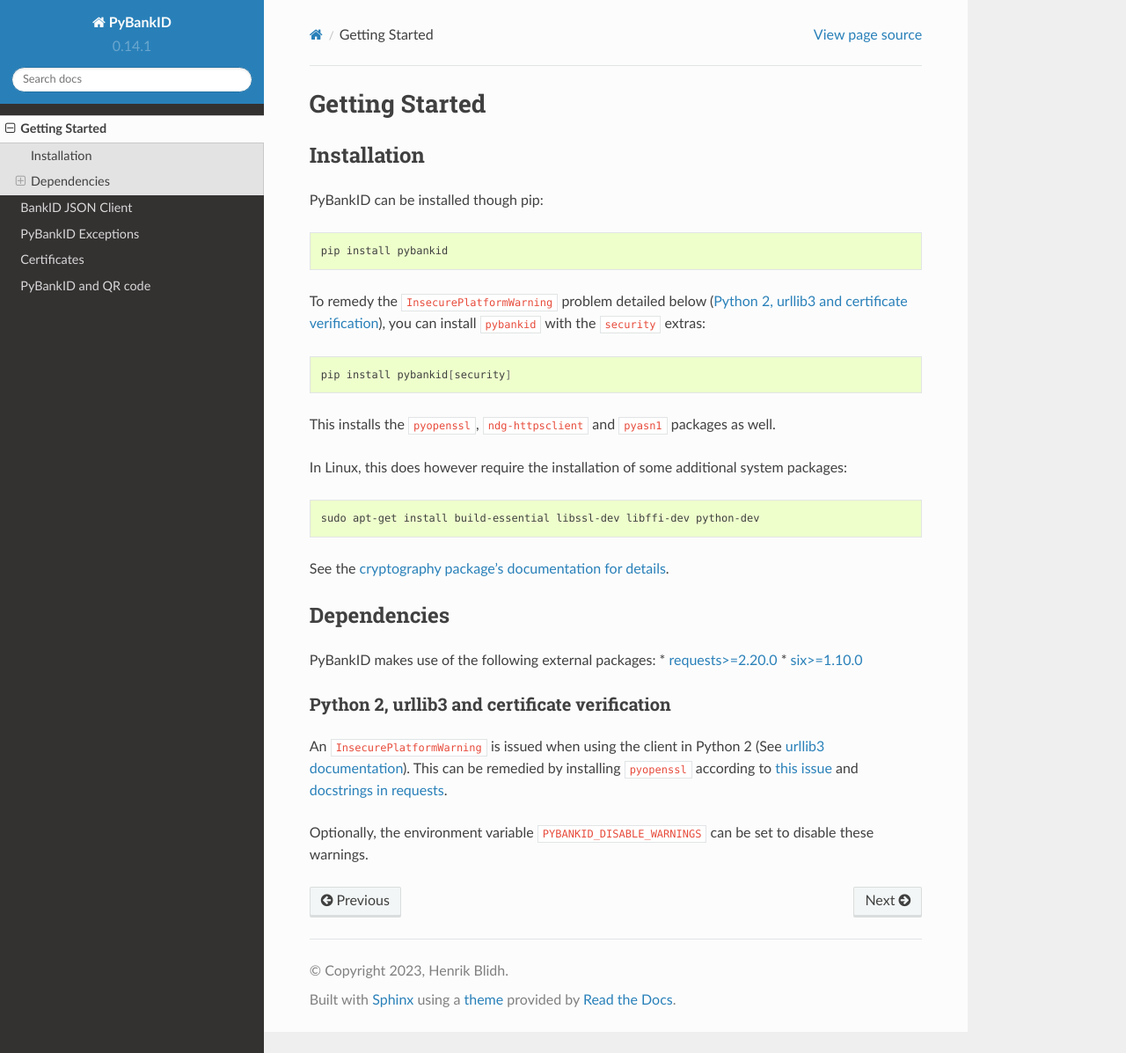
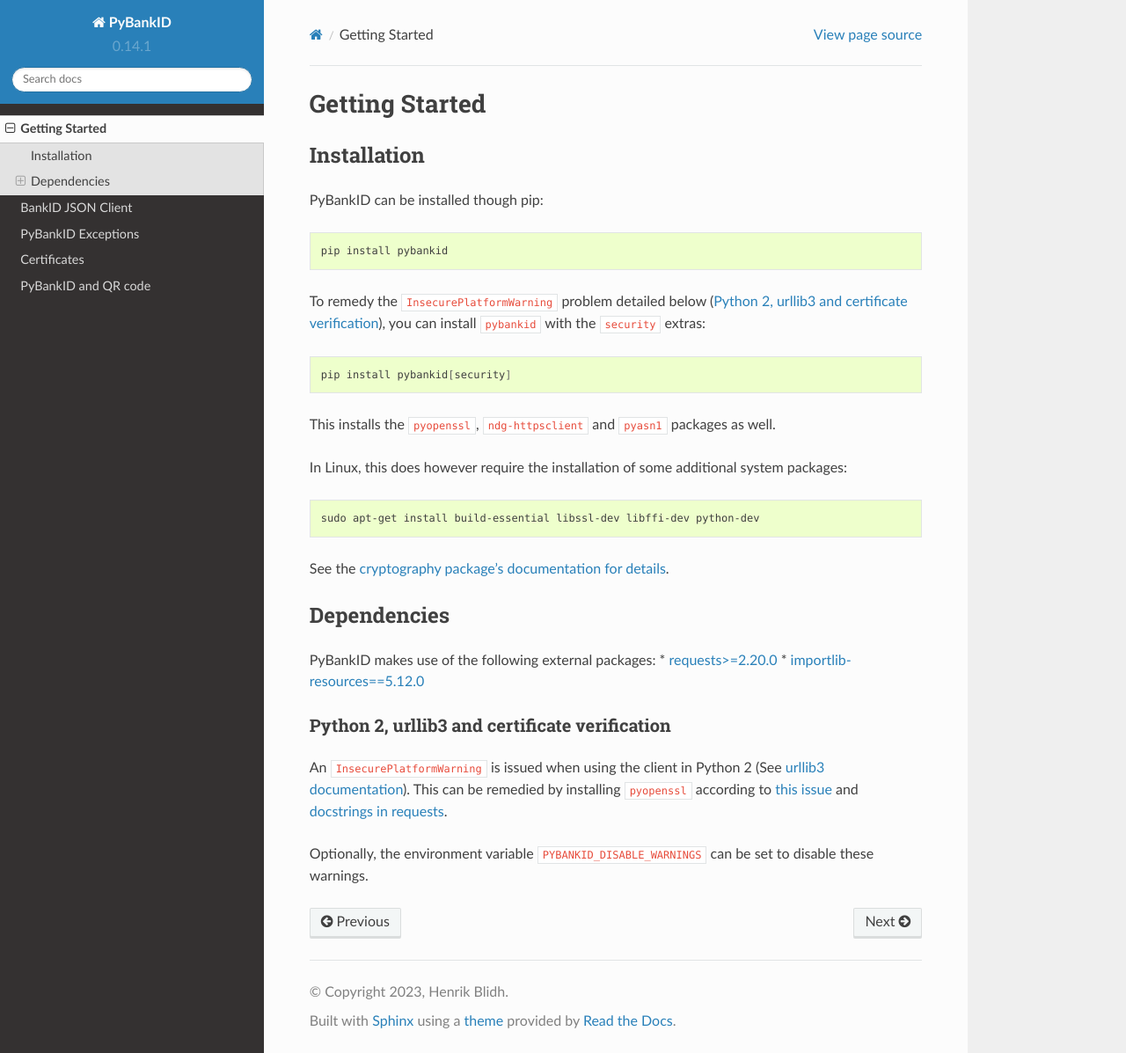
Before and after one commit to hbldh/pybankid, a Sphinx documentation site: the page built from docs/get_started.rst, in a window 1280 px wide and 1197 px high. Shown: the whole window at 88% size. Built offline with Sphinx 7.4.7 and the Read the Docs theme 2.0.0, drawn with Linux system fonts in a browser that asks for light colours.

Commit message:
Drop unused six and update docs

```diff
--- a/docs/get_started.rst
+++ b/docs/get_started.rst
@@ -37,7 +37,7 @@
 
 PyBankID makes use of the following external packages:
 * `requests>=2.20.0 <https://docs.python-requests.org/>`_
-* `six>=1.10.0 <https://pythonhosted.org/six/>`_
+* `importlib-resources==5.12.0 <https://importlib-resources.readthedocs.io/>`_
 
 
 Python 2, urllib3 and certificate verification
--- a/requirements.txt
+++ b/requirements.txt
@@ -1,3 +1,2 @@
 importlib-resources==5.12.0
 requests>=2.20.0
-six==1.16.0
```
